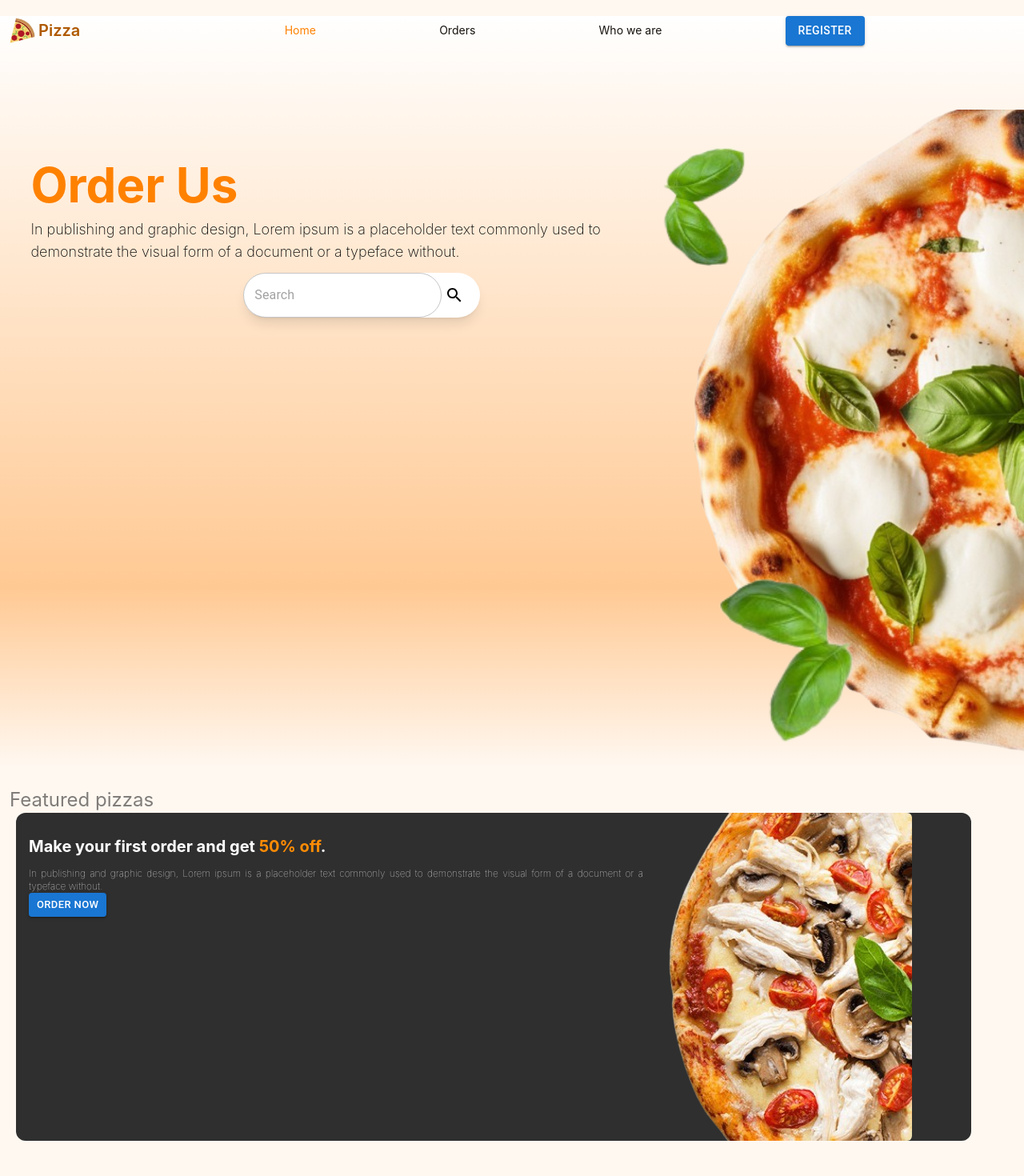
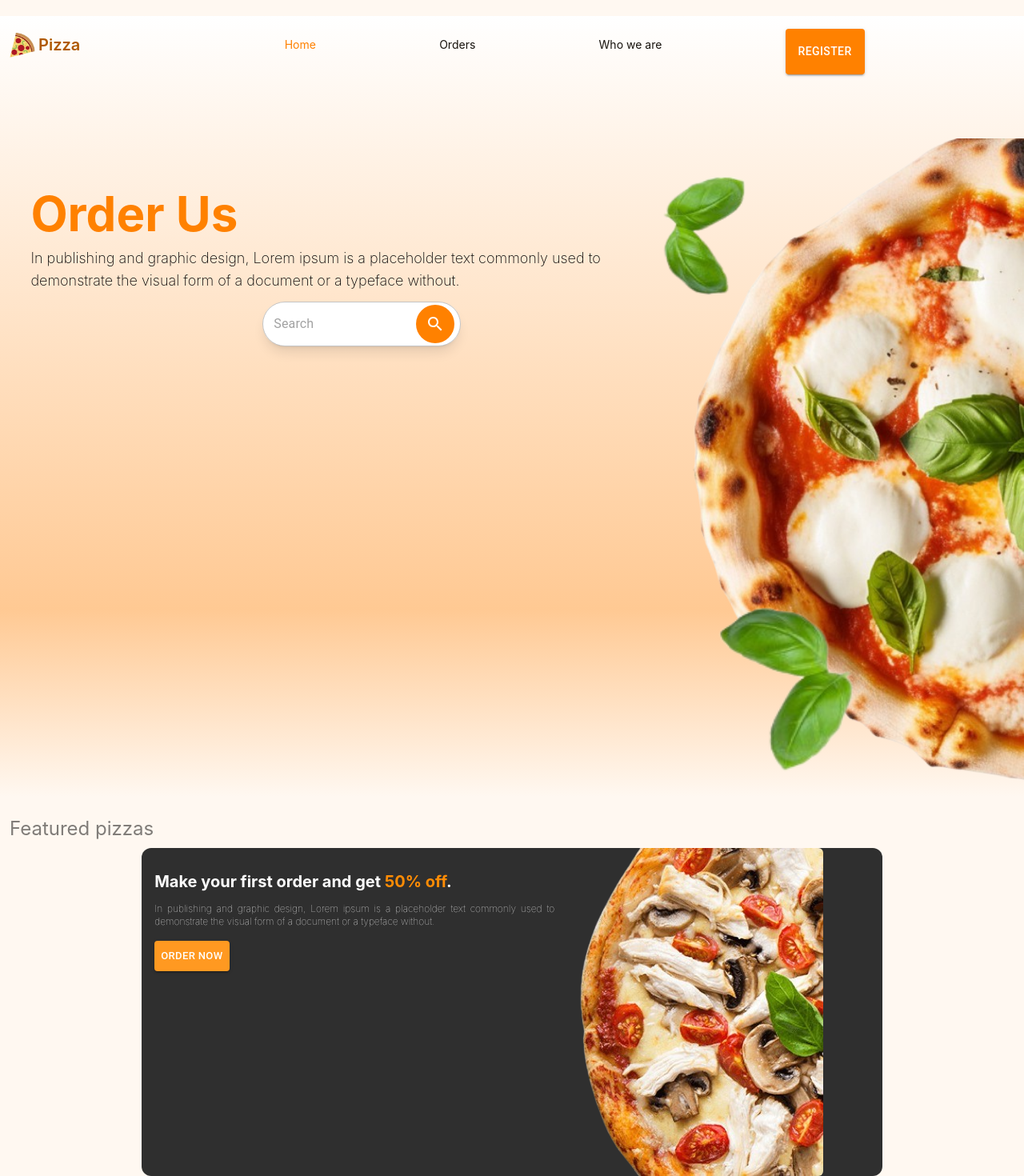
Before and after one commit to Benonii/pizza, a Next.js app in the folder my-next-app/: page / in a window 1280 px wide. Shown: the top 1470 px of the page at 80% size. Built offline with nearby package versions, Linux system fonts and the light colour scheme; no server answers.

Commit message:
Button color issues on home page fixed

```diff
--- a/my-next-app/src/app/page.tsx
+++ b/my-next-app/src/app/page.tsx
@@ -70,7 +70,7 @@ export default function Home() {
       {/* Popular Pizzas */}
       <section className="px-3 py-6">
         <h3 className="text-gray3 text-xl md:text-2xl">Popular pizzas</h3>
-        <div className="grid gap-6 grid-cols-1 sm:grid-cols-2 lg:grid-cols-3 place-items-center">
+        <div className="grid place-items-center gap-6 grid-cols-1 sm:grid-cols-2 lg:grid-cols-3">
           {pizzas.length > 0 &&
             pizzas.map((pizza) => <Pizza key={pizza.id} pizza={pizza} />)}
         </div>
@@ -79,7 +79,7 @@ export default function Home() {
       {/* Fasting Pizzas */}
       <section className="px-3 py-6">
         <h3 className="text-gray3 text-xl md:text-2xl">Fasting pizzas</h3>
-        <div className="flex justify-start gap-4 overflow-x-auto">
+        <div className=" ml-3 flex justify-start gap-4 overflow-x-auto">
           {pizzas.length > 0 &&
             pizzas.map((pizza) => <Pizza key={pizza.id} pizza={pizza} />)}
         </div>
--- a/my-next-app/src/components/Featured.tsx
+++ b/my-next-app/src/components/Featured.tsx
@@ -1,22 +1,31 @@
 import React from 'react';
 import Image from 'next/image';
+import { useRouter } from 'next/navigation';
 import Button from '@mui/material/Button';
 
 import pizzaImg from '@/../public/assets/images/pizza-3.png';
 
 function Featured() {
+  const router = useRouter();
   return (
-    <div className=''>
-      <div className='flex font-sans'>
-        <div className=" mx-2 flex rounded-xl bg-gray4">
-            <div className="w-[60vw] mt-7 mx-4 mr-0">
+    <div className='mt-2'>
+      <div className='flex justify-center font-sans'>
+        <div className="relative mx-2 flex rounded-xl bg-gray4">
+            <div className="w-[60vw] max-w-[500px] mt-7 mx-4 mr-0">
                 <h2 className='text-xl text-white font-bold'>
                     Make your first order and get <span className='text-orange3'>50% off</span>.
                 </h2>
                 <p className='mt-3 text-xs text-white text-justify font-sans font-thin'>
                     In publishing and graphic design, Lorem ipsum is a placeholder text commonly used to demonstrate the visual form of a document or a typeface without.
                 </p>
-                <Button variant="contained" size="small" className='bg-orange4 mt-3 mb-5 pt-2 pb-2'>Order now</Button>
+                <Button variant="contained" size="small"
+                  sx={{
+                    backgroundColor: "#ff9921",
+                    marginTop: 2,
+                    padding: 1,
+                  }}
+                  onClick={() => {router.push(`/order/?name=Margharita`)}}
+                >Order now</Button>
             </div>
             <div className='relative w-[32vw]'>
                 <Image src={pizzaImg} alt="A pizza" className='h-full rounded-tr-md rounded-br-md' />
--- a/my-next-app/src/components/Navbar.tsx
+++ b/my-next-app/src/components/Navbar.tsx
@@ -33,7 +33,14 @@ function Navbar() {
         <Link href="#" className={`hidden ${pathname === "/#" ? "text-orange2" : ""} text-sm md:block`}>Who we are</Link>
 
 
-        <Button variant="contained" className='bg-orange2 p-3'><Link href='/register'>Register</Link></Button>
+        <Button variant="contained" sx={{
+          backgroundColor: "#ff8100",
+          padding: 2,
+          marginTop: 2
+        }}
+        >
+          <Link href='/register'>Register</Link>
+        </Button>
 
         <Drawer
           anchor="right"
--- a/my-next-app/src/components/Pizza.tsx
+++ b/my-next-app/src/components/Pizza.tsx
@@ -45,7 +45,12 @@ function Pizza({ pizza }: PizzaProps ) {
             <Button
                 size='large'
                 variant='contained'
-                className='bg-[#FF8100] px-8 font-sans font-semibold'
+                sx={{
+                    backgroundColor:'#FF8100',
+                    paddingInline: '2rem',
+                    fontFamily: 'font-sans',
+                    fomtWeight: 700,
+                }}
                 onClick={() => {router.push(`/order/?name=${pizza.name}`)}}>
                 Order</Button>
         </div>
--- a/my-next-app/src/components/SearchComponent.tsx
+++ b/my-next-app/src/components/SearchComponent.tsx
@@ -26,7 +26,16 @@ export default function SearchComponent() {
         {/* Search Button */}
         <IconButton
           color="inherit"
-          className="bg-orange-500 hover:bg-orange-600 text-white rounded-full w-12 h-12 absolute right-2"
+          sx={{
+            backgroundColor: "#ff8100",
+            padding: 2,
+            borderRadius: '50%',
+            width: '3rem',
+            height: '3rem',
+            position: 'absolute',
+            right: '0.5rem',
+            color: 'white'
+          }}
         >
           <SearchIcon />
         </IconButton>
--- a/my-next-app/tailwind.config.ts
+++ b/my-next-app/tailwind.config.ts
@@ -5,6 +5,29 @@ const config: Config = {
     "./src/pages/**/*.{js,ts,jsx,tsx,mdx}",
     "./src/components/**/*.{js,ts,jsx,tsx,mdx}",
     "./src/app/**/*.{js,ts,jsx,tsx,mdx}",
+  ],
+  safelist: [
+    'background',
+    //     foreground: "var(--foreground)",
+        'orange1',
+        'orange2',
+        'orange3',
+        'orange4',
+        'orange5',
+        'orange6',
+        'orange7',
+
+        'gray1',
+        'gray2',
+        'gray3',
+        'gray4',
+        'gray5',
+        'gray6',
+
+        'green1',
+        'green2',
+        'green3',
+        'green4'
   ],
   theme: {
     extend: {
```
